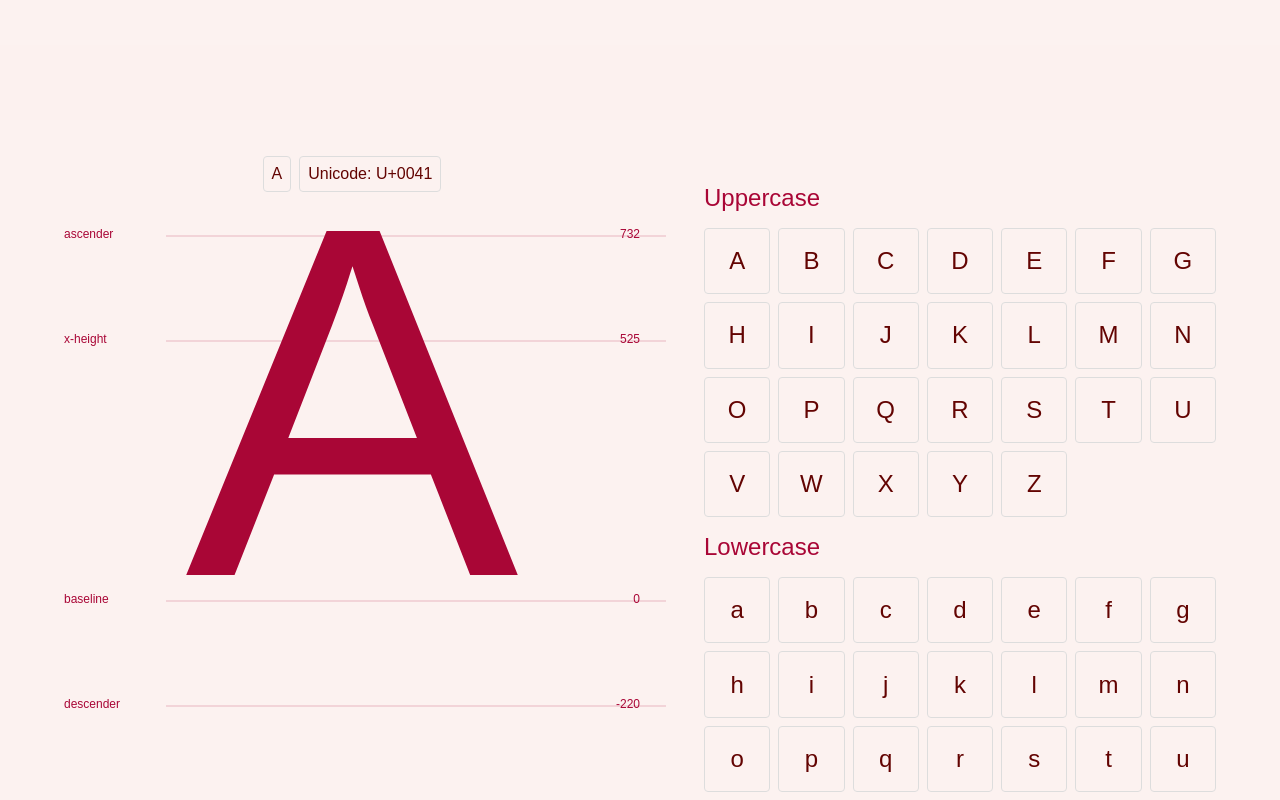
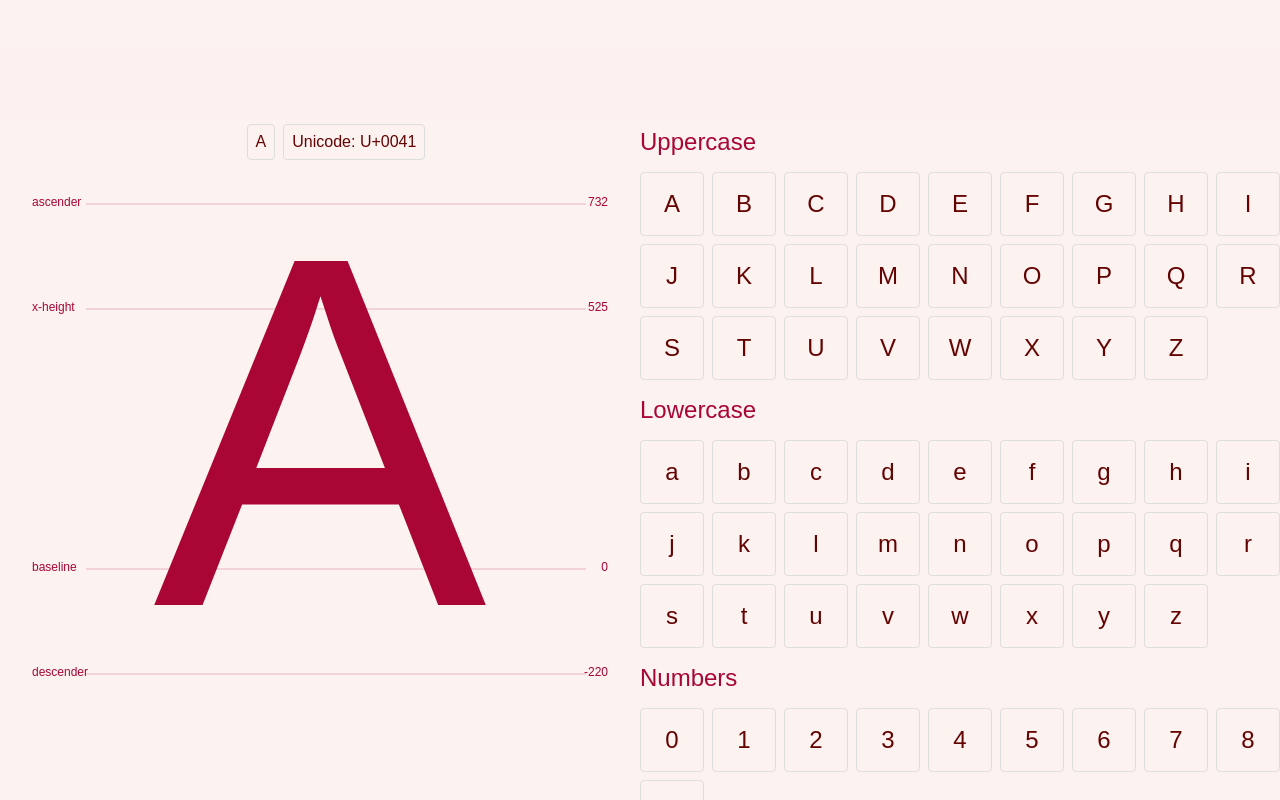
Before and after one commit to mayasundar/hibiscus-sans, a Next.js app: page / in a window 1280 px wide. Shown: the part 1480-2280 px from the top of the page. Built offline with nearby package versions, Linux system fonts and the light colour scheme.

Commit message:
update font, fix padding

```diff
--- a/src/app/canvas.module.css
+++ /dev/null
@@ -1,3 +0,0 @@
-.canvasPad {
-    padding-left:10vw;
-}
--- a/src/app/canvas.tsx
+++ b/src/app/canvas.tsx
@@ -1,5 +1,4 @@
 import {useEffect, useRef} from "react";
-import canvasStyles from "./canvas.module.css";
 
 interface LineStyle {
     color?: string;
@@ -46,7 +45,7 @@ export function Canvas() {
     }
 
     return (
-        <div className={canvasStyles.canvasPad}>
+        <div>
             <canvas ref={canvas} width={500} height={520}/>
         </div>
     );
--- a/src/app/glyphs.module.css
+++ b/src/app/glyphs.module.css
@@ -16,12 +16,10 @@
     scroll-behavior: smooth;
     scroll-snap-type: y proximity;
     color: var(--burgundy);
-    padding:2rem;
 }
 
 .characterDisplay{
     padding-left: 2rem;
-    padding-right:2rem;
     width: 50vw;
     max-height:100vh;
     justify-items: center;
@@ -33,7 +31,9 @@
 }
 
 .characterSets {
-    padding: 2rem;
+    padding-bottom:0.5rem;
+    padding-top:0.5rem;
+
     width: 50vw;
     max-height:100vh;
     position: relative;
@@ -124,7 +124,7 @@ button.gridCell:hover {
 .characterLarge{
     color: var(--darkrose);
     display: inline-block;
-    line-height: 1;
+    padding-top:1.5rem;
 }
 
 
--- a/src/app/layout.tsx
+++ b/src/app/layout.tsx
@@ -2,8 +2,10 @@ import "./globals.css";
 import localFont from "next/font/local";
 
 const hibiscus = localFont({
-    src: "../../public/fonts/HibiscusSans.otf",
+    src: "../../public/fonts/HibiscusSans-Regular.otf",
     variable: "--font-hibiscus",
+    weight: "400",
+    display: "swap",
 });
 
 export default function RootLayout({
--- a/src/app/page.tsx
+++ b/src/app/page.tsx
@@ -29,7 +29,7 @@ export default function Home() {
           <div className={styles.about}>
             <div>
               <a
-                  href="../../public/fonts/HibiscusSans.otf"
+                  href="../../public/fonts/HibiscusSans-Regular.otf"
                   download="HibiscusSans-Regular.otf"
               >
                 ↓ Download v1.001
```
Also changed, not shown: public/fonts/HibiscusSans-Regular.otf (added), public/fonts/HibiscusSans-Regular.woff.
